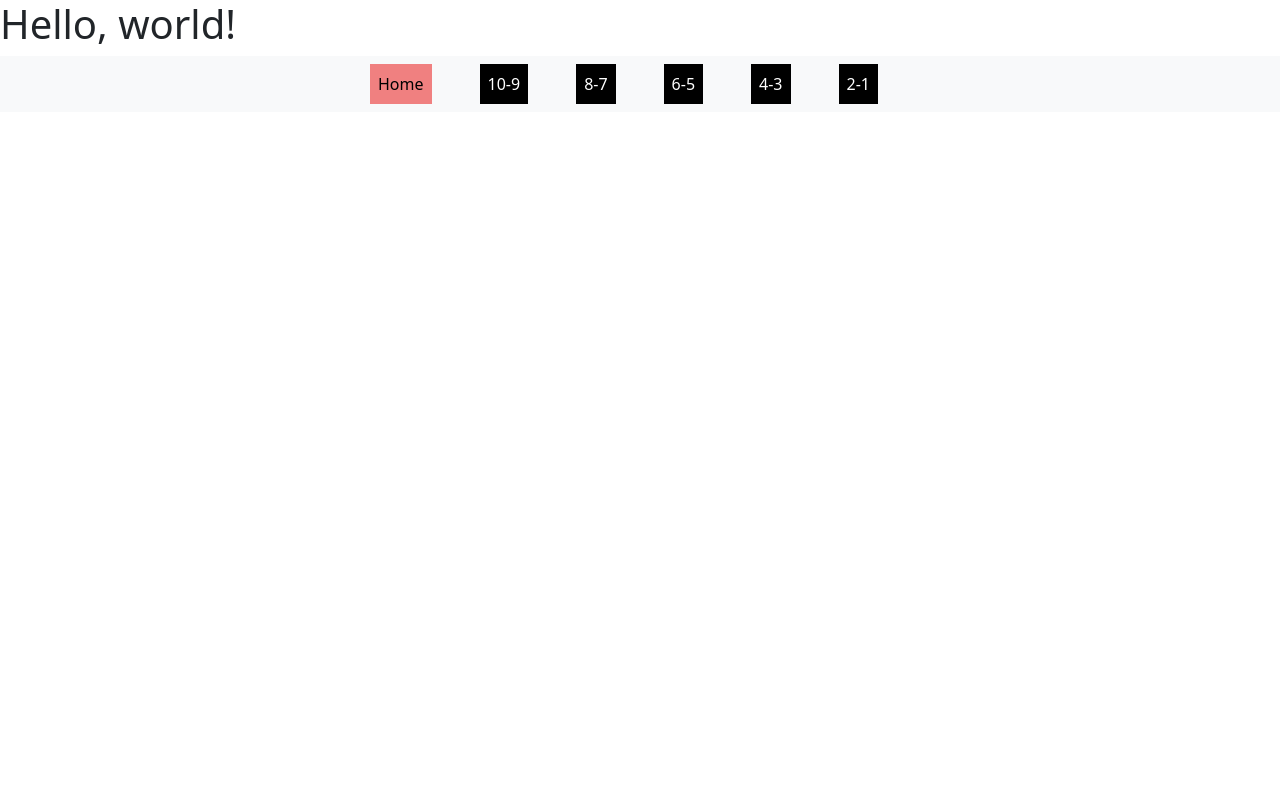
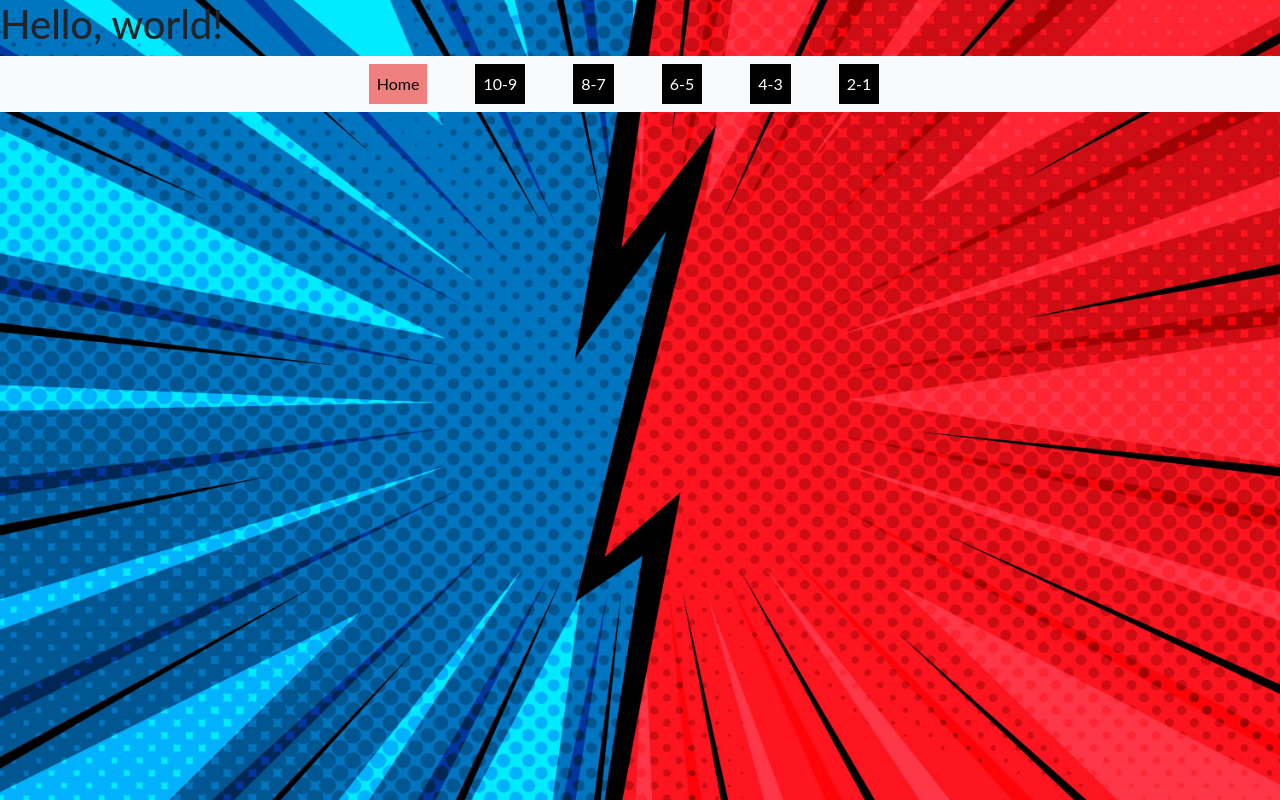
Before and after one commit to NicolasGonzaba/Top-10, a plain HTML site: page index.html in a window 1280 px wide. Drawn offline with nearby package versions, Linux system fonts and the light colour scheme.

Commit message:
main background

```diff
--- a/styles/stye.css
+++ b/styles/stye.css
@@ -15,3 +15,10 @@
     display: flex;
     justify-content: space-evenly;
 }
+
+body {
+    font-family: 'Lato', sans-serif;
+    background: url(/images/Background.jpg) no-repeat center center fixed;
+    background-size: cover;
+    min-height: 100vh;
+}
```
